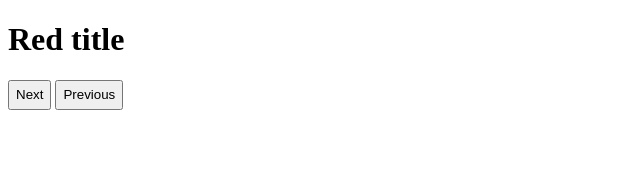
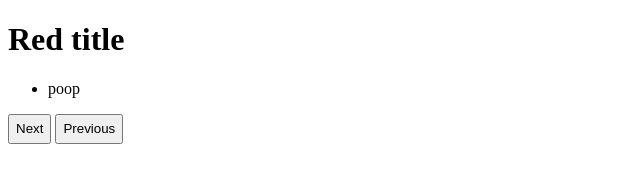
Before and after one commit to Youssef-C/Star-Wars-Vanilla, a website: page index.html in a window 1280 px wide. Shown: the whole page, without its empty margins (0-640 px from the left). Drawn offline with Linux system fonts and the light colour scheme; no server answers.

Commit message:
managed to get luke out of the object

```diff
--- a/index.html
+++ b/index.html
@@ -10,9 +10,16 @@
 </head>
 <body>
     <h1>Red title</h1>
+    <div class="character-container">
+        <ul class="character-list">
+            <li id="demo">poop</li>
+        </ul>
+    </div>
 
-<button onclick="myFunction()" class="page-button" id="button-next">Next</button>
-<button onclick="myFunction()" class="page-button" id="button-previous">Previous</button>
+
+
+<button class="page-button" id="button-next">Next</button>
+<button class="page-button" id="button-previous">Previous</button>
 
 
 </body>
--- a/index.js
+++ b/index.js
@@ -8,14 +8,16 @@ const SWAPI_page07 = 'http://swapi.dev/api/people/?page=7';
 const SWAPI_page08 = 'http://swapi.dev/api/people/?page=8';
 const SWAPI_page09 = 'http://swapi.dev/api/people/?page=9';
 
+const pbody = document.querySelector('pbody');
+
 const nextButton = document.getElementById("button-next")
 const preButton = document.getElementById("button-previous")
+
 
 let SWAPI_url = '';
 let page = 1;
 
 nextButton.onclick = function(){
-    console.log(page)
     page = page+1;
     pageCheck();
 };
@@ -24,7 +26,6 @@ nextButton.onclick = function(){
 preButton.onclick = function(){
     if (page >= 2) {
         page = page-1;
-        console.log(page)
         pageCheck();
     }
 };
@@ -60,20 +61,19 @@ function pageCheck() {
     }
 
     getSWAPI();
+
 };
 
 
 pageCheck();
 
-
 //SIMPLY GETS THE DATA FROM THE API BASED ON THE PAGE NUMBER
 async function getSWAPI() {
     const response = await fetch(SWAPI_url);
     const data = await response.json();
-    /*
-    const { name, birth_year: age } = data;
-    console.log(age);
-    */
+
+    const characterName = (data.results[0].name);
     console.log(data);
-    console.log(page);
-}
+    document.getElementById("demo").innerHTML = characterName;
+
+};
```
